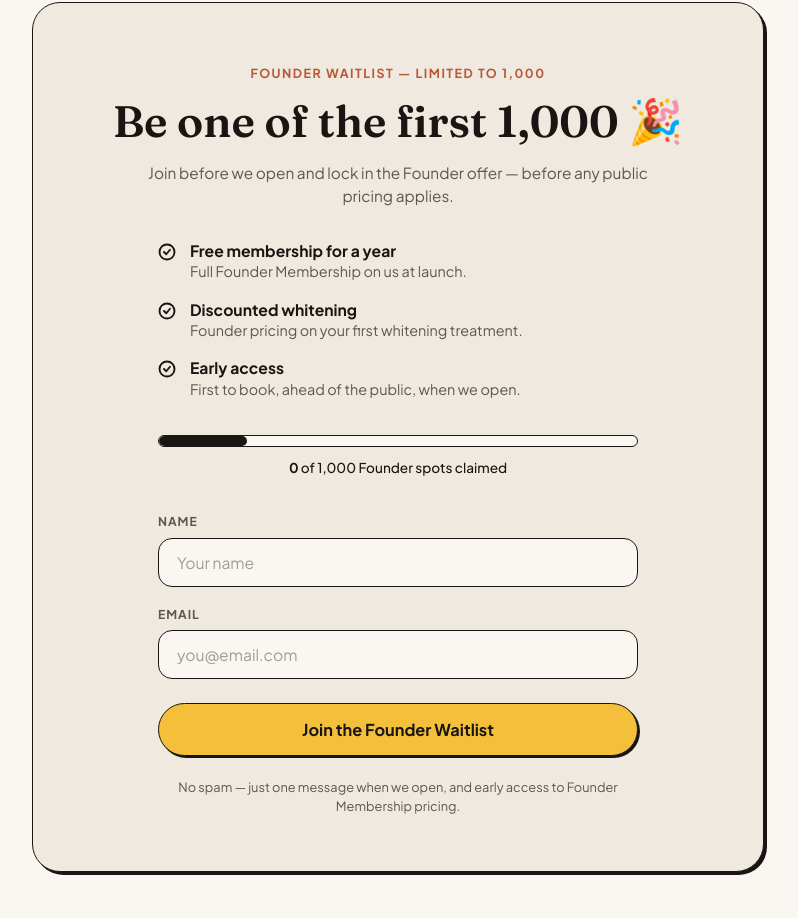
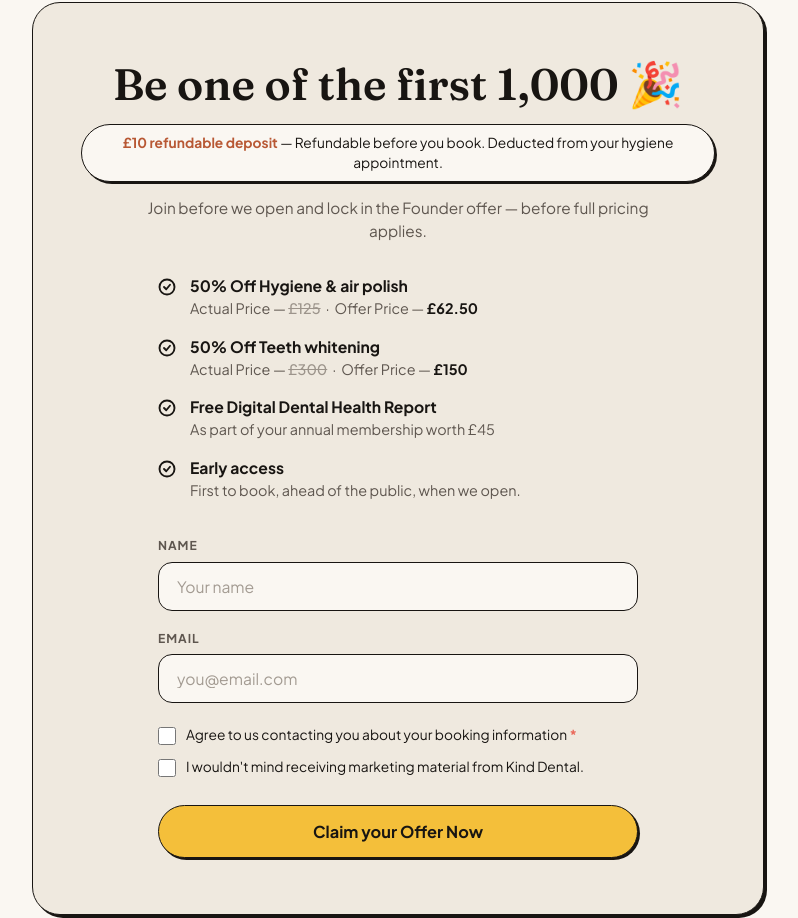
Before and after one commit to ved-shetye/KindDental, an Astro site: page / in a window 1280 px wide. Shown: the part 1571-2489 px from the top of the page, without its empty margins (242-1040 px from the left). Built offline with nearby package versions, Linux system fonts and the light colour scheme; Astro itself is replaced by a stand-in of ours.

Commit message:
feat: add FounderOffer and Hero components

```diff
--- a/src/components/FounderOffer.astro
+++ b/src/components/FounderOffer.astro
@@ -5,15 +5,18 @@
   <div class="container-narrow">
     <div class="offer-card editorial-card">
       <div class="offer-header">
-        <span class="offer-badge font-sans">FOUNDER WAITLIST — LIMITED TO 1,000</span>
         <h2 class="offer-title font-serif">Be one of the first 1,000 🎉</h2>
+        <div class="deposit-notice-pill font-sans">
+          <strong>&pound;10 refundable deposit</strong> — Refundable before you book. Deducted from your hygiene appointment.
+        </div>
         <p class="offer-subtitle">
-          Join before we open and lock in the Founder offer — before any public pricing applies.
+          Join before we open and lock in the Founder offer — before full pricing applies.
         </p>
       </div>
 
-      <!-- 3 Key Benefits -->
+      <!-- 4 Key Benefits -->
       <ul class="benefits-list" role="list">
+        <!-- 1st Point -->
         <li class="benefit-item">
           <div class="check-circle" aria-hidden="true">
             <svg viewBox="0 0 24 24" width="18" height="18" fill="none" stroke="currentColor" stroke-width="2.5" stroke-linecap="round" stroke-linejoin="round">
@@ -22,11 +25,14 @@
             </svg>
           </div>
           <div class="benefit-content">
-            <strong class="benefit-headline">Free membership for a year</strong>
-            <span class="benefit-desc">Full Founder Membership on us at launch.</span>
+            <strong class="benefit-headline">50% Off Hygiene & air polish</strong>
+            <span class="benefit-desc">
+              Actual Price — <s class="price-strikethrough">&pound;125</s> &nbsp;·&nbsp; Offer Price — <span class="price-offer">&pound;62.50</span>
+            </span>
           </div>
         </li>
 
+        <!-- 2nd Point -->
         <li class="benefit-item">
           <div class="check-circle" aria-hidden="true">
             <svg viewBox="0 0 24 24" width="18" height="18" fill="none" stroke="currentColor" stroke-width="2.5" stroke-linecap="round" stroke-linejoin="round">
@@ -35,11 +41,28 @@
             </svg>
           </div>
           <div class="benefit-content">
-            <strong class="benefit-headline">Discounted whitening</strong>
-            <span class="benefit-desc">Founder pricing on your first whitening treatment.</span>
+            <strong class="benefit-headline">50% Off Teeth whitening</strong>
+            <span class="benefit-desc">
+              Actual Price — <s class="price-strikethrough">&pound;300</s> &nbsp;·&nbsp; Offer Price — <span class="price-offer">&pound;150</span>
+            </span>
           </div>
         </li>
 
+        <!-- 3rd Point -->
+        <li class="benefit-item">
+          <div class="check-circle" aria-hidden="true">
+            <svg viewBox="0 0 24 24" width="18" height="18" fill="none" stroke="currentColor" stroke-width="2.5" stroke-linecap="round" stroke-linejoin="round">
+              <circle cx="12" cy="12" r="10" stroke="#181512"/>
+              <polyline points="8 12 11 15 16 9" stroke="#181512"/>
+            </svg>
+          </div>
+          <div class="benefit-content">
+            <strong class="benefit-headline">Free Digital Dental Health Report</strong>
+            <span class="benefit-desc">As part of your annual membership worth &pound;45</span>
+          </div>
+        </li>
+
+        <!-- 4th Point -->
         <li class="benefit-item">
           <div class="check-circle" aria-hidden="true">
             <svg viewBox="0 0 24 24" width="18" height="18" fill="none" stroke="currentColor" stroke-width="2.5" stroke-linecap="round" stroke-linejoin="round">
@@ -53,16 +76,6 @@
           </div>
         </li>
       </ul>
-
-      <!-- Spots Claimed Progress Bar -->
-      <div class="progress-block">
-        <div class="progress-track" role="progressbar" aria-valuenow="0" aria-valuemin="0" aria-valuemax="1000">
-          <div class="progress-bar-fill" id="progress-fill" style="width: 2%;"></div>
-        </div>
-        <p class="progress-label font-sans">
-          <strong class="spots-counter-sync" id="claimed-count-text">0</strong> of 1,000 Founder spots claimed
-        </p>
-      </div>
 
       <!-- Waitlist Form (JotForm style interactive form) -->
       <form class="waitlist-form" id="founder-waitlist-form" novalidate>
@@ -92,13 +105,36 @@
           />
         </div>
 
+        <div class="form-checkbox-group">
+          <label class="checkbox-label" for="agree-booking">
+            <input
+              type="checkbox"
+              id="agree-booking"
+              name="agree_booking"
+              required
+              class="custom-checkbox"
+            />
+            <span class="checkbox-text font-sans">
+              Agree to us contacting you about your booking information <span class="required-asterisk">*</span>
+            </span>
+          </label>
+
+          <label class="checkbox-label" for="agree-marketing">
+            <input
+              type="checkbox"
+              id="agree-marketing"
+              name="agree_marketing"
+              class="custom-checkbox"
+            />
+            <span class="checkbox-text font-sans">
+              I wouldn't mind receiving marketing material from Kind Dental.
+            </span>
+          </label>
+        </div>
+
         <button type="submit" class="submit-founder-btn font-sans" id="submit-btn">
-          Join the Founder Waitlist
+          Claim your Offer Now
         </button>
-
-        <p class="form-microcopy">
-          No spam — just one message when we open, and early access to Founder Membership pricing.
-        </p>
       </form>
 
       <!-- Success State Confirmation (hidden by default) -->
@@ -177,6 +213,12 @@
         return;
       }
 
+      const bookingConsent = document.getElementById('agree-booking') as HTMLInputElement | null;
+      if (bookingConsent && !bookingConsent.checked) {
+        bookingConsent.focus();
+        return;
+      }
+
       const currentClaims = getStoredClaims() + 1;
       localStorage.setItem('kind_spots_claimed', String(currentClaims));
 
@@ -239,15 +281,9 @@
   .offer-header {
     text-align: center;
     margin-bottom: 34px;
-  }
-
-  .offer-badge {
-    color: var(--brand-terracotta);
-    font-size: 0.78rem;
-    font-weight: 700;
-    letter-spacing: 0.12em;
-    display: inline-block;
-    margin-bottom: 12px;
+    display: flex;
+    flex-direction: column;
+    align-items: center;
   }
 
   .offer-title {
@@ -256,6 +292,24 @@
     color: var(--text-dark);
     margin-bottom: 14px;
     font-weight: 600;
+  }
+
+  .deposit-notice-pill {
+    background-color: #FAF7F2;
+    border: var(--border-width) solid var(--border-ink);
+    border-radius: var(--radius-full);
+    padding: 8px 18px;
+    font-size: 0.86rem;
+    color: var(--text-dark);
+    display: inline-block;
+    margin-bottom: 14px;
+    line-height: 1.45;
+    box-shadow: 2px 2px 0px var(--border-ink);
+  }
+
+  .deposit-notice-pill strong {
+    font-weight: 700;
+    color: var(--brand-terracotta);
   }
 
   .offer-subtitle {
@@ -303,36 +357,18 @@
     font-size: 0.9rem;
     color: var(--text-muted);
     line-height: 1.4;
+    margin-top: 2px;
   }
 
-  /* Progress Bar */
-  .progress-block {
-    max-width: 480px;
-    margin: 0 auto 34px;
+  .price-strikethrough {
+    text-decoration: line-through;
+    color: #9C948B;
+    font-weight: 500;
   }
 
-  .progress-track {
-    width: 100%;
-    height: 12px;
-    background-color: var(--bg-page);
-    border: var(--border-width) solid var(--border-ink);
-    border-radius: var(--radius-full);
-    overflow: hidden;
-    margin-bottom: 10px;
-  }
-
-  .progress-bar-fill {
-    height: 100%;
-    background-color: var(--border-ink);
-    border-radius: var(--radius-full);
-    transition: width 0.6s cubic-bezier(0.2, 0, 0, 1);
-  }
-
-  .progress-label {
-    text-align: center;
-    font-size: 0.85rem;
+  .price-offer {
+    font-weight: 700;
     color: var(--text-dark);
-    font-weight: 500;
   }
 
   /* Form */
@@ -379,6 +415,43 @@
     color: #A39B92;
   }
 
+  /* Form Checkboxes */
+  .form-checkbox-group {
+    display: flex;
+    flex-direction: column;
+    gap: 12px;
+    margin-top: 4px;
+    margin-bottom: 4px;
+  }
+
+  .checkbox-label {
+    display: flex;
+    align-items: flex-start;
+    gap: 10px;
+    cursor: pointer;
+    user-select: none;
+  }
+
+  .custom-checkbox {
+    width: 18px;
+    height: 18px;
+    margin-top: 2px;
+    accent-color: var(--brand-yellow);
+    cursor: pointer;
+    flex-shrink: 0;
+  }
+
+  .checkbox-text {
+    font-size: 0.86rem;
+    color: var(--text-dark);
+    line-height: 1.4;
+  }
+
+  .required-asterisk {
+    color: #EA695B;
+    font-weight: 700;
+  }
+
   .submit-founder-btn {
     width: 100%;
     background-color: var(--brand-yellow);
@@ -404,13 +477,7 @@
     box-shadow: 1px 1px 0px var(--border-ink);
   }
 
-  .form-microcopy {
-    text-align: center;
-    font-size: 0.8rem;
-    color: var(--text-muted);
-    line-height: 1.45;
-    margin-top: 4px;
-  }
+
 
   /* Success State */
   .waitlist-success {
--- a/src/components/Hero.astro
+++ b/src/components/Hero.astro
@@ -38,7 +38,7 @@ import HeroOffer from "./HeroOffer.astro";
           aria-label="Countdown to launch"
         >
           <div class="countdown-card">
-            <span class="countdown-value" id="days-val">51</span>
+            <span class="countdown-value" id="days-val">164</span>
             <span class="countdown-label">DAYS</span>
           </div>
           <div class="countdown-card">
@@ -56,7 +56,7 @@ import HeroOffer from "./HeroOffer.astro";
         </div>
 
         <p class="countdown-subtext">
-          First 1,000 founder spots close 1 Dec 2026
+          First 1,000 founder spots close 5 April 2027
         </p>
       </div>
     </div>
@@ -142,9 +142,9 @@ import HeroOffer from "./HeroOffer.astro";
 </section>
 
 <script>
-  // Live ticking countdown to December 1, 2026
+  // Live ticking countdown to April 5, 2027
   function updateCountdown() {
-    const targetDate = new Date("December 1, 2026 09:00:00 GMT+0000").getTime();
+    const targetDate = new Date("April 5, 2027 09:00:00 GMT+0000").getTime();
     const now = new Date().getTime();
     const distance = targetDate - now;
 
```
